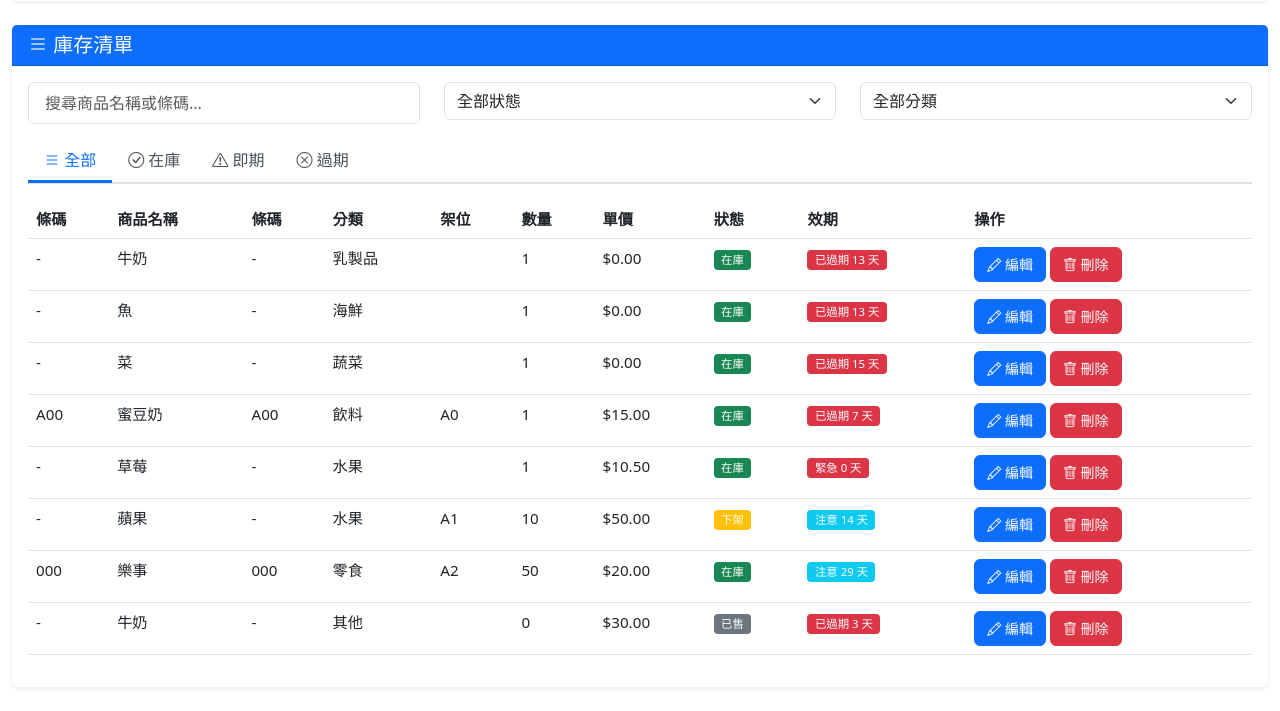
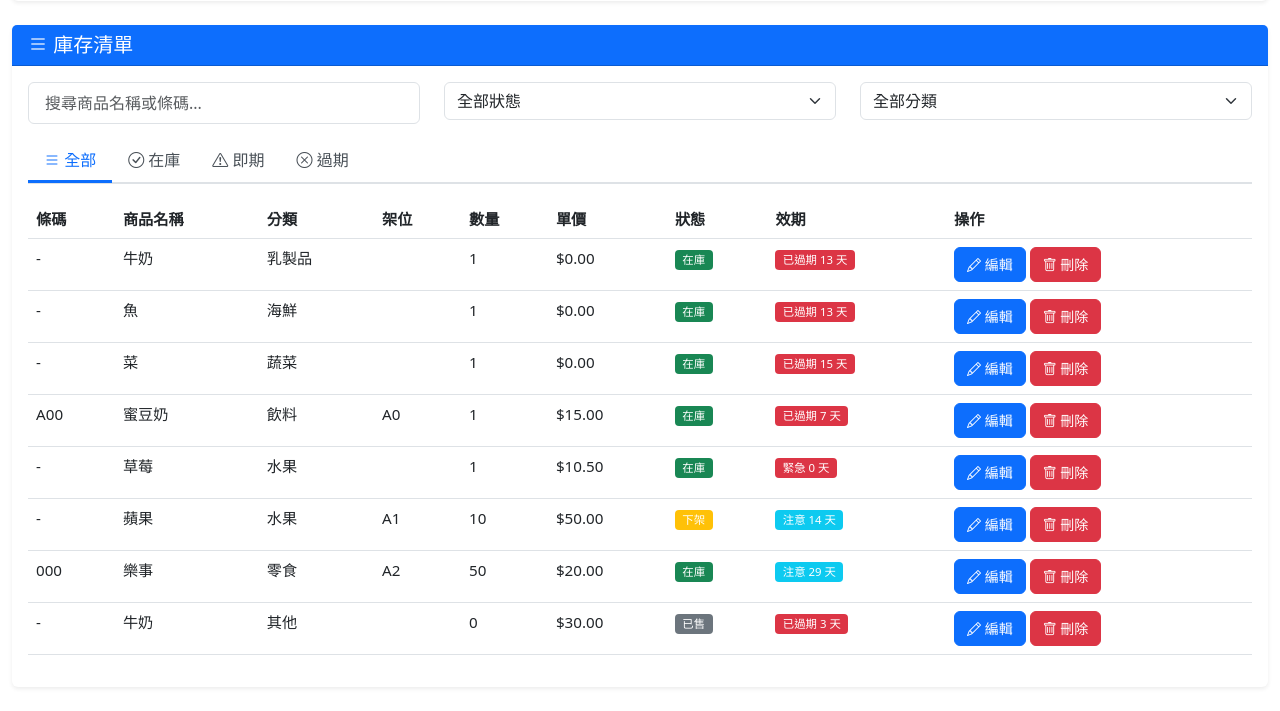
Before and after one commit to eric1214-stack/-, a Flask app: page /inventory in a window 1280 px wide. Shown: the part 494-1205 px from the top of the page. Run offline with Flask 3, Linux system fonts and the light colour scheme; data comes from the database, SQL or seed files in the repository.

Commit message:
Fix: Remove duplicate barcode column in inventory_optimized page

```diff
--- a/src/static/js/inventory_optimized.js
+++ b/src/static/js/inventory_optimized.js
@@ -185,7 +185,6 @@ function renderItemsTable() {
             <tr>
                 <td>${item.barcode || '-'}</td>
                 <td>${item.name}</td>
-                <td>${item.barcode || '-'}</td>
                 <td>${item.category}</td>
                 <td>${item.storage_location}</td>
                 <td>${item.quantity}</td>
--- a/src/templates/inventory_optimized.html
+++ b/src/templates/inventory_optimized.html
@@ -183,7 +183,6 @@
                             <tr>
                                 <th>條碼</th>
                                 <th>商品名稱</th>
-                                <th>條碼</th>
                                 <th>分類</th>
                                 <th>架位</th>
                                 <th>數量</th>
```
